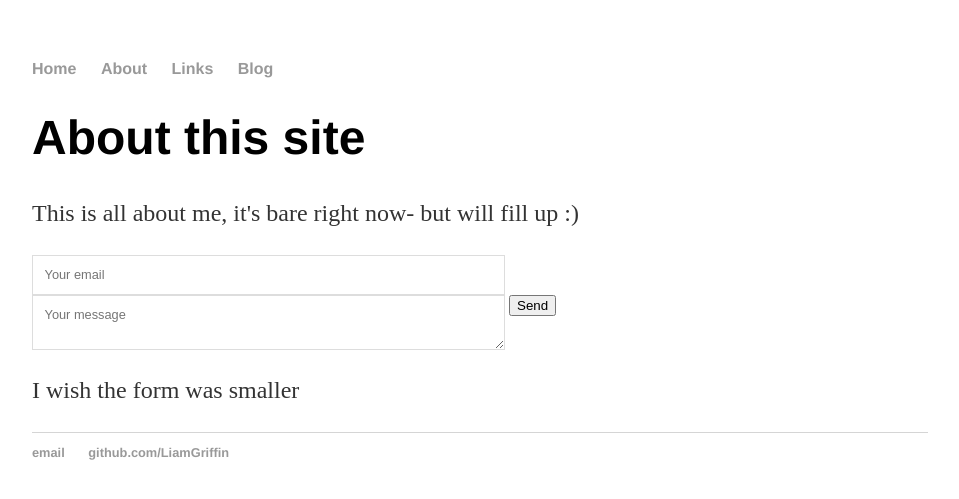
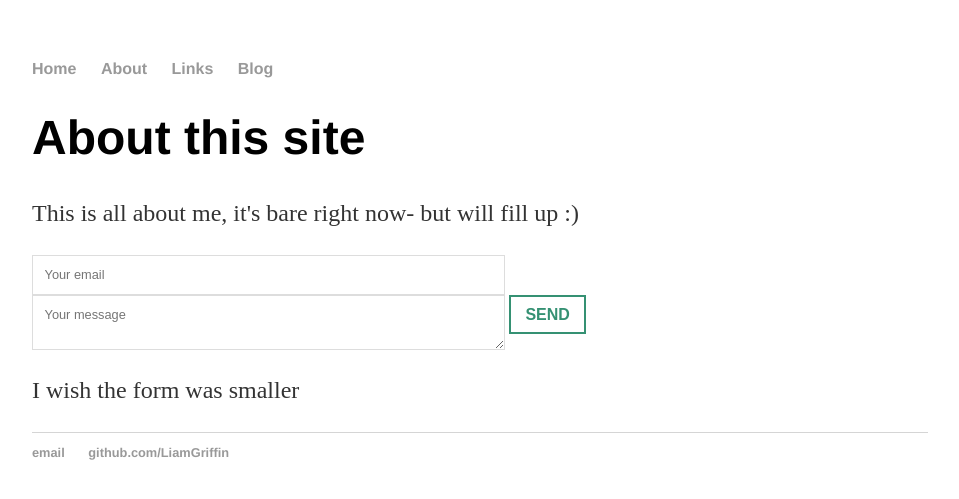
Before and after one commit to liamgriffintest/liamgriffintest.github.io, a Jekyll site: the page built from about/index.html, in a window 1280 px wide. Shown: the top 499 px of the page, without its empty margins (160-1119 px from the left). Built offline with Jekyll 4.4.1, drawn with Linux system fonts in a browser that asks for light colours.

Commit message:
Update index.html

```diff
--- a/about/index.html
+++ b/about/index.html
@@ -38,5 +38,17 @@ textarea {
     vertical-align: top;
 }
 
+button, a.button {
+    font-size: 1em;
+    text-transform: uppercase;
+    font-weight: 600;
+    border: 2px solid #359173;
+    color: #359173;
+    background: transparent;
+    line-height: 1em;
+    padding: 0.6em 0.9em;
+    transition: all 0.3s ease-in-out;
+}
+
 
 </style>
```
